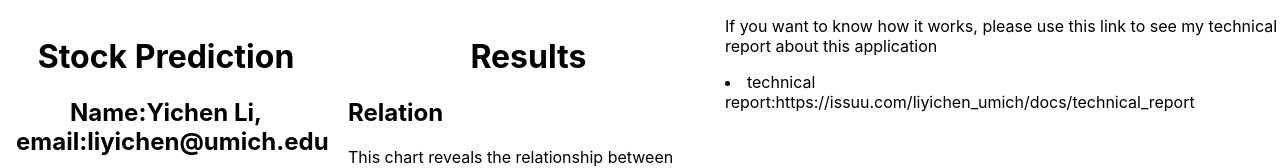
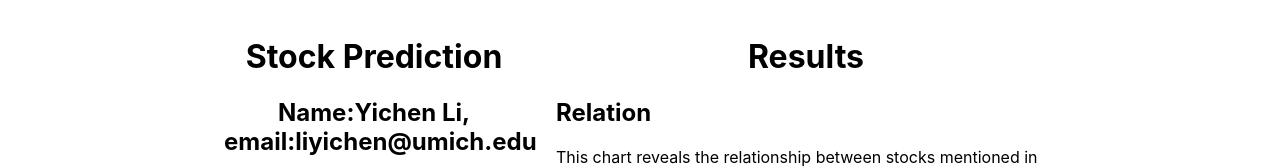
Before and after one commit to Patronus-Yichen-Li/EECS605-Project1, a React (Create React App) app: page / in a window 1280 px wide. Shown: the top 168 px of the page. Built offline with nearby package versions, Linux system fonts and the light colour scheme; no server answers.

Commit message:
Add files via upload

```diff
--- a/src/App.js
+++ b/src/App.js
@@ -219,20 +219,15 @@ function App() {
           Here by showing the slice of the history (training) data and 120 days prediciton result.<br />
         </p>
         <img src={relationData}></img>
-      </div>
-      <footer>
-        <div className="Link">
-          <p>
+
+        <p>
             If you want to know how it works, please use this link to see my technical report about this application
-          </p>
-          <li>
+        </p>
+        <li>
             technical report:
             <a herf="https://issuu.com/liyichen_umich/docs/technical_report">https://issuu.com/liyichen_umich/docs/technical_report</a>
-          </li>
-        </div>
-      </footer>
-
-
+        </li>
+      </div>
     </div>
   );
 }
```
